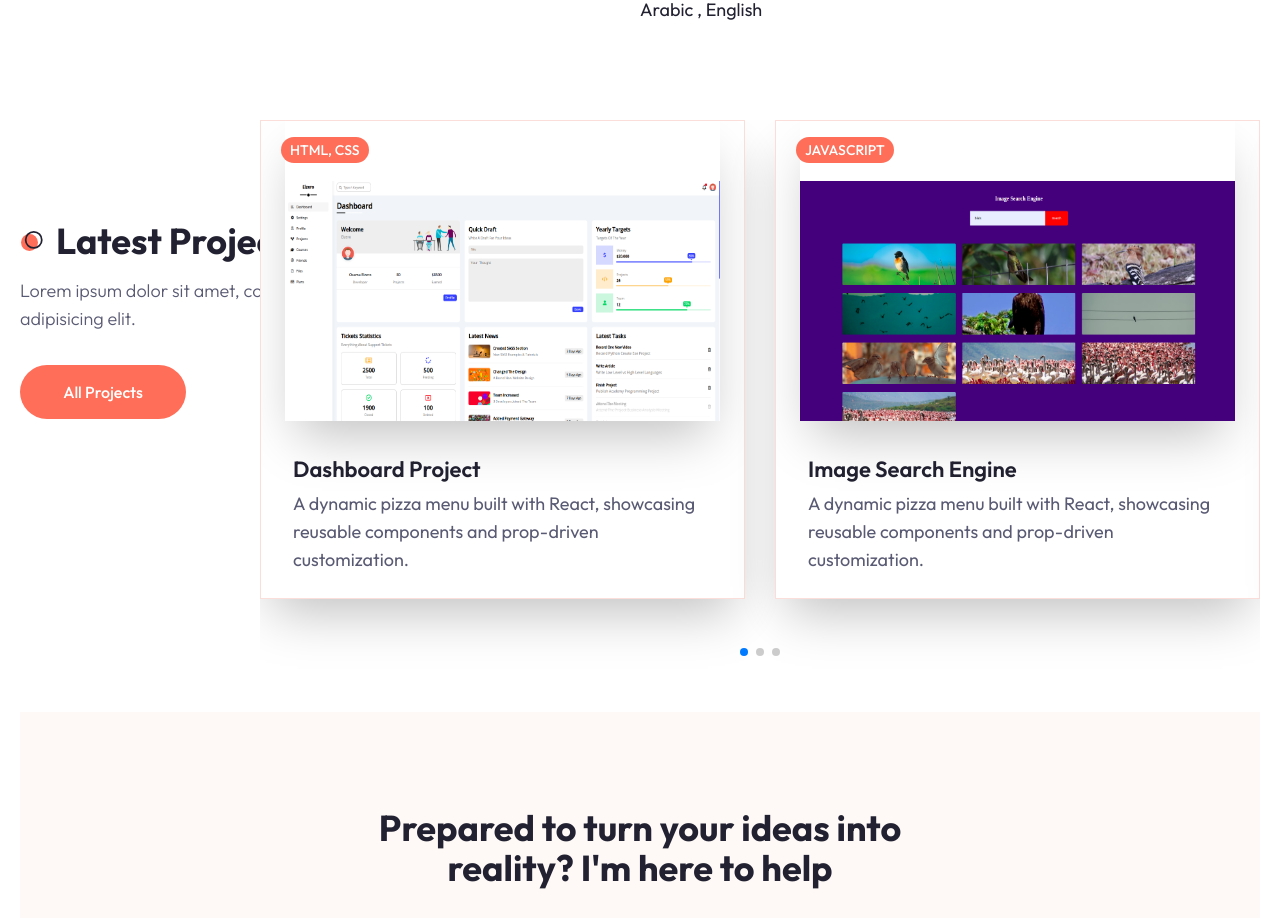
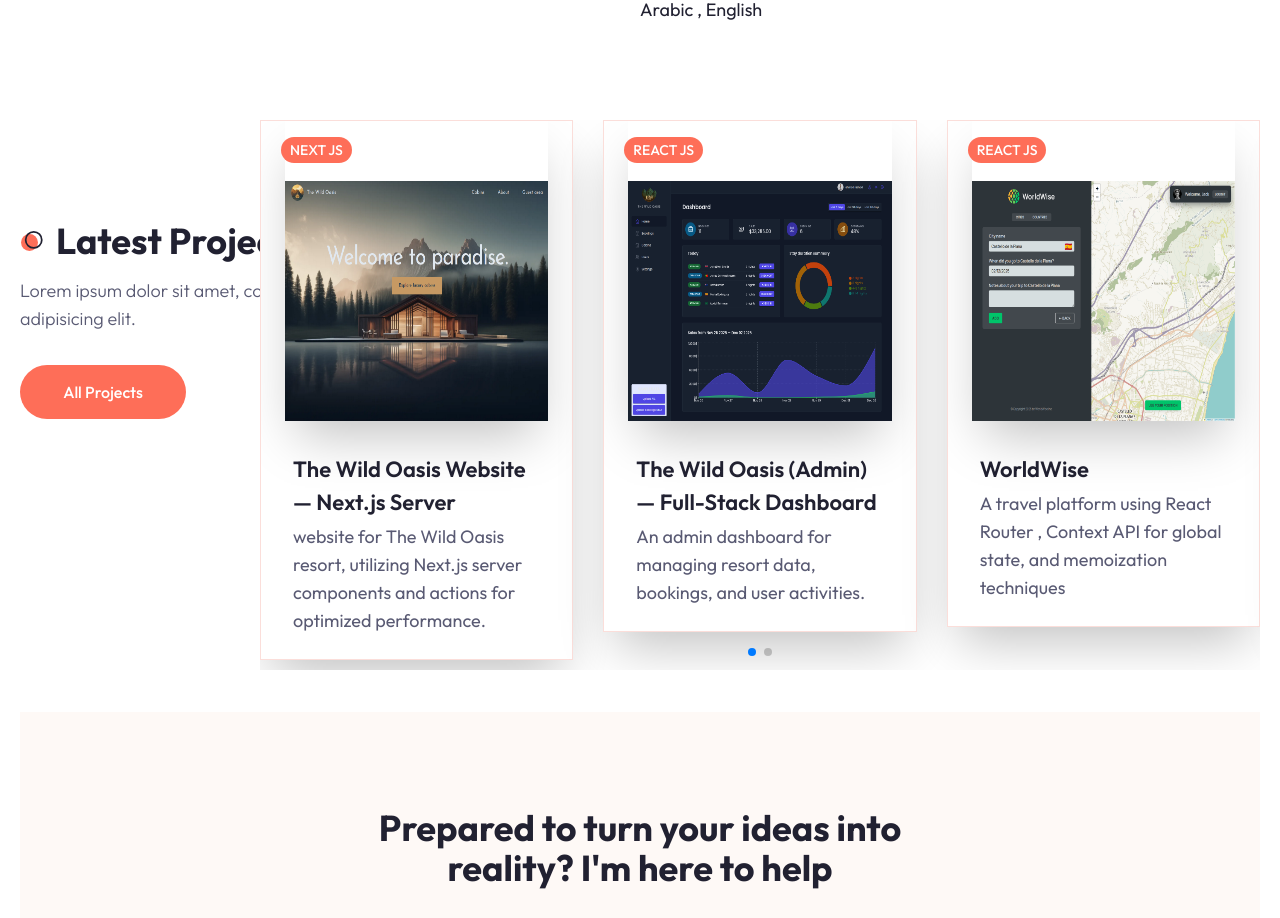
Before and after one commit to ahmedabdelelah22/portfolio, a Next.js app: page / in a window 1280 px wide. Shown: the part 1720-2638 px from the top of the page. Built offline with nearby package versions, Linux system fonts and the light colour scheme.

Commit message:
Describe your recent changes

```diff
--- a/app/projects/page.jsx
+++ b/app/projects/page.jsx
@@ -140,8 +140,8 @@ const projectData =[
    category: 'Next js',
    name : "The Wild Oasis Website — Next.js Server ",
    description:"website for The Wild Oasis resort, utilizing Next.js server components and actions for optimized performance.",
-   link:"https://arun-nextjs-hotel-management-customer-app.vercel.app/cabins",
-   github: "/"
+   link:"https://the-wild-oasis-website-flax-ten.vercel.app/",
+   github: "https://the-wild-oasis-website-flax-ten.vercel.app/"
   },
 ]
 
--- a/components/Hero.jsx
+++ b/components/Hero.jsx
@@ -16,8 +16,7 @@ function Hero() {
         <div className="container mx-auto ">
           <div className='flex justify-between gap-x-8'>
 {/* text */}
-<div className='flex items-center xl:items-start max-w-[600px] flex-col justify-center mx-auto xl:mx-0
-text-center xl:text-left'>
+<div className='flex items-center xl:items-start max-w-[600px] flex-col justify-center mx-auto xl:mx-0 text-center xl:text-left'>
   <div className='xl:hidden w-[200px] h-[200px] bg-white rounded-full relative  overflow-hidden mb-5'>
     <Image src='/hero/ahmed.png' alt='' fill className='object-cover'/>
   </div>
--- a/components/MobileNav.jsx
+++ b/components/MobileNav.jsx
@@ -1,4 +1,4 @@
-import {Sheet , SheetContent ,SheetTrigger } from '@/components/ui/sheet'
+import {Sheet , SheetContent ,SheetTrigger} from '@/components/ui/sheet'
 import { AlignJustify } from 'lucide-react'
 import Nav from './Nav'
 import Logo from './Logo'
@@ -13,7 +13,7 @@ function MobileNav() {
     <div className='flex flex-col items-center justify-between h-full py-8'>
       <div className='flex  flex-col items-center gap-y-32'>
         <Logo/>
-        <Nav containerStyles='flex flex-col items-center gap-y-6 '  linkStyles='text-2xl'  onNavigate={() => setOpen(false)} />
+        <Nav containerStyles='flex flex-col items-center gap-y-6 ' linkStyles='text-2xl'/>
       </div>
               <Socials containerStyles='flex gap-x-4' iconsStyles='text-2xl'/>
 
--- a/components/Nav.jsx
+++ b/components/Nav.jsx
@@ -28,7 +28,7 @@ export default function Nav({
             key={link.path}
             href={link.path}
             onClick={() => onNavigate?.()} // 👈 Call parent callback
-            className={`${linkStyles} relative capitalize`}
+            className={`${linkStyles} relative capitalize  `}
           >
             {/* Underline */}
             {isActive && (
--- /dev/null
+++ b/components/TextExpander.jsx
@@ -0,0 +1,23 @@
+"use client"
+import { useState } from 'react';
+
+function TextExpander({ children }) {
+  const [isExpanded, setIsExpanded] = useState(false);
+  const displayText = isExpanded
+    ? children
+    : children.split(' ').slice(0, 40).join(' ') + '...';
+
+  return (
+    <span>
+      {displayText}{' '}
+      <button
+        className='text-primary-700 border-b border-primary-700 leading-3 pb-1'
+        onClick={() => setIsExpanded(!isExpanded)}
+      >
+        {isExpanded ? 'Show less' : 'Show more'}
+      </button>
+    </span>
+  );
+}
+
+export default TextExpander;
--- a/components/Work.jsx
+++ b/components/Work.jsx
@@ -13,30 +13,37 @@ import ProjectCard from './ProjectCard';
 
 
 const projectData =[
-  {image: '/work/dasborad.png',
-   category: 'HTML, CSS',
-   name : "Dashboard Project",
-   description:"A dynamic pizza menu built with React, showcasing reusable components and prop-driven customization.",
-   link:"https://ahmedabdelelah22.github.io/dasborad/",
-   github: "https://github.com/ahmedabdelelah22"
-  },{image: '/work/imagesearch.png',
-   category: 'JavaScript',
-   name : "Image Search Engine ",
-   description:"A dynamic pizza menu built with React, showcasing reusable components and prop-driven customization.",
-   link:"https://ahmedabdelelah22.github.io/Image-Search-Engine/",
-   github: "https://github.com/ahmedabdelelah22"
-  },{image: '/work/facebook.png',
-   category: 'JavaScript',
-   name : "social media (Facebook)",
-   description:"A dynamic pizza menu built with React, showcasing reusable components and prop-driven customization.",
-   link:"https://ahmedabdelelah22.github.io/Facebook/",
-   github: "https://github.com/ahmedabdelelah22/Facebook"
-  },{image: '/work/product.png',
-   category: 'JavaScript',
-   name : "Product Page",
-   description:"A dynamic pizza menu built with React, showcasing reusable components and prop-driven customization.",
-   link:"https://ahmedabdelelah22.github.io/Product-Page/",
-   github: "https://github.com/ahmedabdelelah22/Product-Page"
+
+
+
+  {image: '/work/wildoasis2.png',
+   category: 'Next js',
+   name : "The Wild Oasis Website — Next.js Server ",
+   description:"website for The Wild Oasis resort, utilizing Next.js server components and actions for optimized performance.",
+   link:"https://arun-nextjs-hotel-management-customer-app.vercel.app/cabins",
+   github: "/"
+  },
+    {image: '/work/wildoasis.png',
+   category: 'React js',
+   name : "The Wild Oasis (Admin) — Full-Stack Dashboard",
+   description:"An admin dashboard for managing resort data, bookings, and user activities.",
+   link:"https://the-wild-oasis-six-sable.vercel.app/",
+   github: "https://github.com/ahmedabdelelah22/the-wild-oasis-website"
+  },
+
+  {image: '/work/worldwise.png',
+   category: 'React js',
+   name : "WorldWise",
+   description:"A travel platform using React Router , Context API for global state, and memoization techniques",
+   link:"https://the-wild-oasis-website-yfgk.vercel.app/",
+   github: "https://github.com/ahmedabdelelah22/worldWise"
+  },
+   {image: '/work/quizz-app.png',
+   category: 'React js',
+   name : "React js",
+   description:"users can take quizzes . Implements complex state transitions using the useReducer hook,.",
+   link:"https://quizzapp-gold.vercel.app/",
+   github: "https://github.com/ahmedabdelelah22/quizz-app"
   },
 ]
 function Work() {
@@ -57,7 +64,7 @@ function Work() {
       pagination={{ clickable: true }}
       spaceBetween={30}
       slidesPerView={1}
-      breakpoints={{ 640:{slidesPerView:2}}}
+      breakpoints={{ 640:{slidesPerView:3}}}
 
     >
 
--- a/package.json
+++ b/package.json
@@ -16,6 +16,7 @@
     "@radix-ui/react-slot": "^1.2.4",
     "@radix-ui/react-tabs": "^1.1.13",
     "@radix-ui/themes": "^3.2.1",
+    "@tailwindcss/cli": "^4.1.17",
     "class-variance-authority": "^0.7.1",
     "clsx": "^2.1.1",
     "lucide-react": "^0.555.0",
```
Also changed, not shown: components/ProjectCard.jsx (+96 -0 lines), 1 other file (tests, documents, lock files or other folders).
